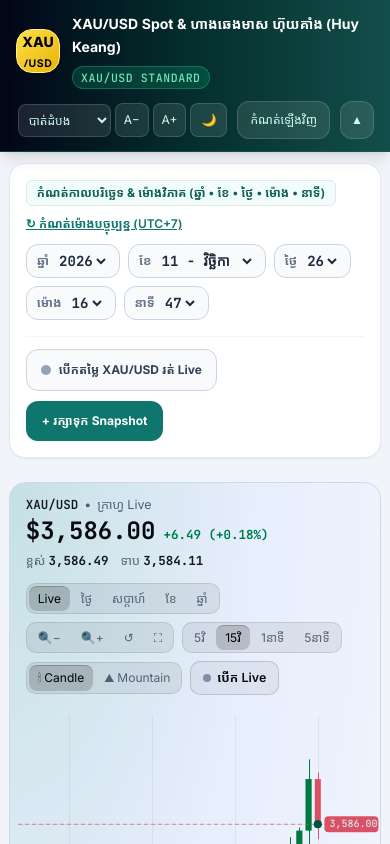
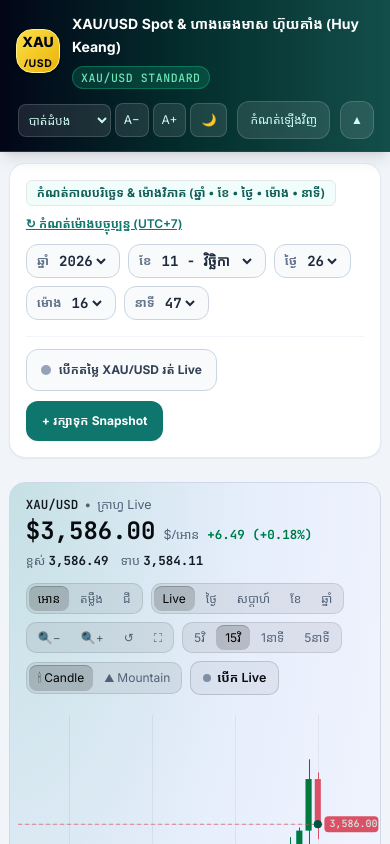
Before and after one commit to levin-jin/XAU_USD-KH, a plain HTML site: page index.html in a window 390 px wide. Shown: the top 844 px of the page. Drawn offline with nearby package versions, Linux system fonts and the light colour scheme; a web font is replaced by a local one.

Commit message:
Add unit selection buttons and update price calculations

```diff
--- a/index.html
+++ b/index.html
@@ -256,6 +256,7 @@
             </div>
             <div class="flex items-baseline gap-2">
               <span id="lc-price" class="text-2xl font-bold font-mono">$0.00</span>
+              <span id="lc-unit-lbl" class="text-[11px] text-slate-400">$/អោន</span>
               <span id="lc-chg" class="text-[11px] font-mono font-semibold">+0.00 (0.00%)</span>
             </div>
           </div>
@@ -266,6 +267,11 @@
           </div>
         </div>
         <div class="flex flex-wrap items-center gap-2">
+          <div class="lc-seg" title="ឯកតាតម្លៃ">
+            <button type="button" data-unit="oz" onclick="lcSetUnit('oz')">អោន</button>
+            <button type="button" data-unit="tael" onclick="lcSetUnit('tael')">តម្លឹង</button>
+            <button type="button" data-unit="chi" onclick="lcSetUnit('chi')">ជី</button>
+          </div>
           <div class="lc-seg">
             <button type="button" data-view="live" onclick="lcSetView('live')">Live</button>
             <button type="button" data-view="day" onclick="lcSetView('day')">ថ្ងៃ</button>
@@ -358,7 +364,7 @@
               </h2>
             </div>
             <span class="text-[11px] bg-tealbrand-800 text-teal-100 px-2.5 py-1 rounded-lg border border-teal-700 font-mono">
-              1 តម្លឹង = 37.5g = 1.20565 oz
+              ១ តម្លឹង = 26.84 ជី • ១ អោន = 8.33 ជី
             </span>
           </div>
 
@@ -1471,7 +1477,7 @@
     });
 
     // ===== Live Candle / Mountain Chart (canvas) =====
-    const LC = { mode: 'candle', tf: 15, candles: [], g: 'live', hist: [], z: 1, off: 0, drag: null, hover: null, w: 0, h: 0, view: null, raf: 0, pad: { l: 8, r: 66, t: 12, b: 22 } };
+    const LC = { mode: 'candle', tf: 15, candles: [], g: 'live', unit: 'oz', hist: [], z: 1, off: 0, drag: null, hover: null, w: 0, h: 0, view: null, raf: 0, pad: { l: 8, r: 66, t: 12, b: 22 } };
     const lcCv = () => document.getElementById('lc-canvas');
 
     function lcFmt(ms, full) {
@@ -1529,7 +1535,7 @@
       const n = Math.min(src.length, Math.max(5, Math.round(bn / LC.z)));
       LC.off = Math.max(0, Math.min(LC.off, src.length - n));
       const end = src.length - LC.off;
-      const vis = src.slice(end - n, end), area = LC.mode === 'area';
+      const U = lcU(), vis = src.slice(end - n, end).map(c => ({ ...c, o: c.o * U, h: c.h * U, l: c.l * U, c: c.c * U })), area = LC.mode === 'area';
       let lo = Infinity, hi = -Infinity;
       vis.forEach(c => { lo = Math.min(lo, area ? c.c : c.l); hi = Math.max(hi, area ? c.c : c.h); });
       const pv = (hi - lo) * 0.14 || 1; lo -= pv; hi += pv;
@@ -1601,7 +1607,7 @@
         ctx.fillStyle = 'rgba(226,232,240,.92)'; ctx.beginPath(); ctx.roundRect(lx - 30, h - pad.b + 3, 60, 16, 4); ctx.fill();
         ctx.fillStyle = '#0f172a'; ctx.textAlign = 'center'; ctx.fillText(c.lb || lcFmt(c.t), lx, h - pad.b + 11.5);
 
-        const sh = computeShopPrices(c.c), u = c.c >= c.o, kc = u ? 'text-emerald-300' : 'text-rose-300', pc = (c.c - c.o) / c.o * 100;
+        const sh = computeShopPrices(c.c / U), u = c.c >= c.o, kc = u ? 'text-emerald-300' : 'text-rose-300', pc = (c.c - c.o) / c.o * 100;
         const row = (l, v, cl = '') => `<span class="text-white/65">${l}</span><span class="text-right font-mono font-semibold ${cl}">${v}</span>`;
         tip.innerHTML = `
           <div class="flex items-center justify-between mb-1.5"><span class="font-mono text-[10px] text-white/75">${c.fl || lcFmt(c.t, 1)}</span><span class="font-mono text-[10px] font-bold ${kc}">${u ? '+' : ''}${pc.toFixed(3)}%</span></div>
@@ -1618,7 +1624,7 @@
       }
 
       // Header stats
-      const first = src[0], d = last.c - first.o, hp = d / first.o * 100, upH = d >= 0;
+      const first = { o: src[0].o * U }, d = last.c - first.o, hp = d / first.o * 100, upH = d >= 0;
       document.getElementById('lc-price').textContent = formatUSD(last.c, 2);
       const chg = document.getElementById('lc-chg');
       chg.textContent = `${upH ? '+' : ''}${d.toFixed(2)} (${upH ? '+' : ''}${hp.toFixed(2)}%)`;
@@ -1633,6 +1639,8 @@
     function lcSetMode(m) { LC.mode = m; lcSyncBtns(); lcReq(); }
     function lcSyncBtns() {
       document.querySelectorAll('[data-tf]').forEach(b => b.classList.toggle('on', +b.dataset.tf === LC.tf));
+      document.querySelectorAll('[data-unit]').forEach(b => b.classList.toggle('on', b.dataset.unit === LC.unit));
+      document.getElementById('lc-unit-lbl').textContent = { oz: '$/អោន', tael: '$/តម្លឹង', chi: '$/ជី' }[LC.unit];
       document.querySelectorAll('[data-view]').forEach(b => b.classList.toggle('on', b.dataset.view === LC.g));
       document.getElementById('lc-tf-seg').style.display = LC.g === 'live' ? '' : 'none';
       document.querySelectorAll('[data-mode]').forEach(b => b.classList.toggle('on', b.dataset.mode === LC.mode));
@@ -1674,6 +1682,8 @@
     const KM = ['មករា','កុម្ភៈ','មីនា','មេសា','ឧសភា','មិថុនា','កក្កដា','សីហា','កញ្ញា','តុលា','វិច្ឆិកា','ធ្នូ'];
     let DAILY = [];
     const lcSrc = () => LC.g === 'live' ? LC.candles : LC.hist;
+    const lcU = () => ({ oz: 1, tael: OZ_TO_TAEL, chi: OZ_TO_TAEL / 10 })[LC.unit];
+    function lcSetUnit(u) { LC.unit = u; lcSyncBtns(); lcTable(); lcReq(); }
     function lcZoom(f) { LC.z = f ? Math.min(8, Math.max(0.4, LC.z * f)) : 1; if (!f) LC.off = 0; lcReq(); }
 
     function lcBuildDaily() { // deterministic simulated daily OHLC, anchored so "today" = current price
@@ -1721,15 +1731,15 @@
       document.getElementById('lc-hist-title').textContent = T[LC.g];
       const sum = document.getElementById('lc-hist-sum'), tb = document.getElementById('lc-hist-body');
       if (!a.length) { sum.innerHTML = ''; tb.innerHTML = '<tr><td colspan="8" class="py-6 text-center text-slate-400 font-sans">មិនទាន់មានទិន្នន័យសម្រាប់ពេលនេះ</td></tr>'; return; }
-      const hi = Math.max(...a.map(x => x.h)), lo = Math.min(...a.map(x => x.l)), ch = a[a.length - 1].c - a[0].o, pc = ch / a[0].o * 100;
-      const up = a.filter(x => x.c >= x.o).length, rg = a.reduce((t, x) => t + x.h - x.l, 0) / a.length;
+      const U = lcU(), hi = Math.max(...a.map(x => x.h)) * U, lo = Math.min(...a.map(x => x.l)) * U, ch = (a[a.length - 1].c - a[0].o) * U, pc = ch / (a[0].o * U) * 100;
+      const up = a.filter(x => x.c >= x.o).length, rg = a.reduce((t, x) => t + x.h - x.l, 0) / a.length * U;
       const chip = (l, v, c = '') => `<div class="bg-slate-50 border border-slate-200 rounded-xl px-3 py-2"><div class="text-[11px] text-slate-500">${l}</div><div class="font-mono font-bold ${c}">${v}</div></div>`;
       sum.innerHTML = chip('ខ្ពស់បំផុត', formatUSD(hi, 2)) + chip('ទាបបំផុត', formatUSD(lo, 2)) +
         chip('ផ្លាស់ប្តូរសរុប', `${ch >= 0 ? '+' : ''}${ch.toFixed(2)} (${pc.toFixed(2)}%)`, ch >= 0 ? 'text-emerald-600' : 'text-rose-600') +
         chip('ឡើង / ធ្លាក់', `${up} / ${a.length - up}`) + chip('ចន្លោះជាមធ្យម', formatUSD(rg, 2));
       tb.innerHTML = [...a].reverse().map(c => {
         const sh = computeShopPrices(c.c), p = (c.c - c.o) / c.o * 100, u = p >= 0;
-        return `<tr class="[&>td]:py-2 [&>td]:px-3 ${c.sel ? 'bg-amber-50 font-bold' : ''}"><td class="font-sans">${c.fl}</td><td>${formatNum(c.o, 2)}</td><td>${formatNum(c.h, 2)}</td><td>${formatNum(c.l, 2)}</td><td>${formatNum(c.c, 2)}</td><td class="font-bold ${u ? 'text-emerald-600' : 'text-rose-600'}">${u ? '+' : ''}${p.toFixed(2)}%</td><td class="font-bold text-amber-600">${formatNum(sh.buyTael, 0)}</td><td class="font-bold text-tealbrand-700">${formatNum(sh.sellTael, 0)}</td></tr>`;
+        return `<tr class="[&>td]:py-2 [&>td]:px-3 ${c.sel ? 'bg-amber-50 font-bold' : ''}"><td class="font-sans">${c.fl}</td><td>${formatNum(c.o * U, 2)}</td><td>${formatNum(c.h * U, 2)}</td><td>${formatNum(c.l * U, 2)}</td><td>${formatNum(c.c * U, 2)}</td><td class="font-bold ${u ? 'text-emerald-600' : 'text-rose-600'}">${u ? '+' : ''}${p.toFixed(2)}%</td><td class="font-bold text-amber-600">${formatNum(sh.buyTael, 0)}</td><td class="font-bold text-tealbrand-700">${formatNum(sh.sellTael, 0)}</td></tr>`;
       }).join('');
     }
 
```
